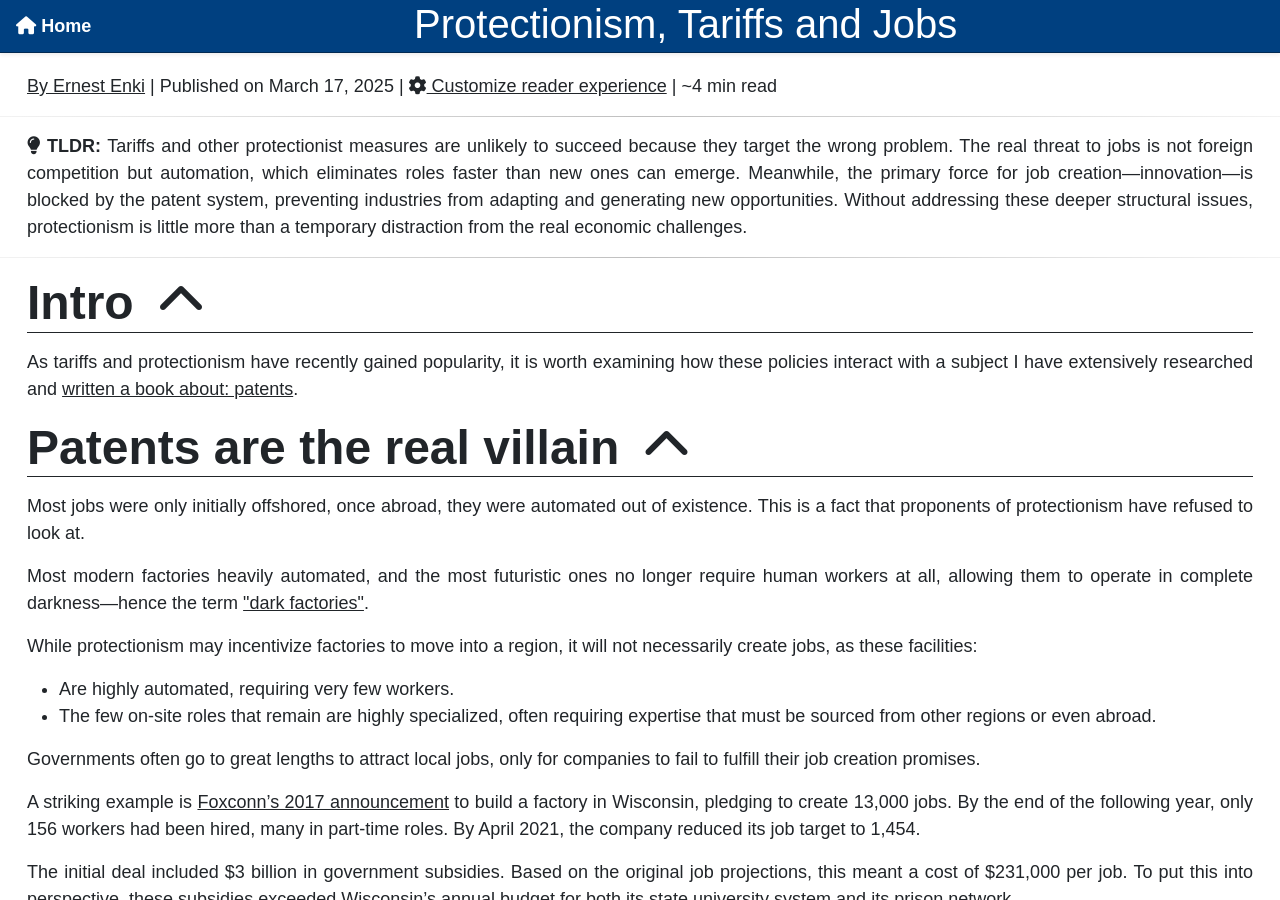
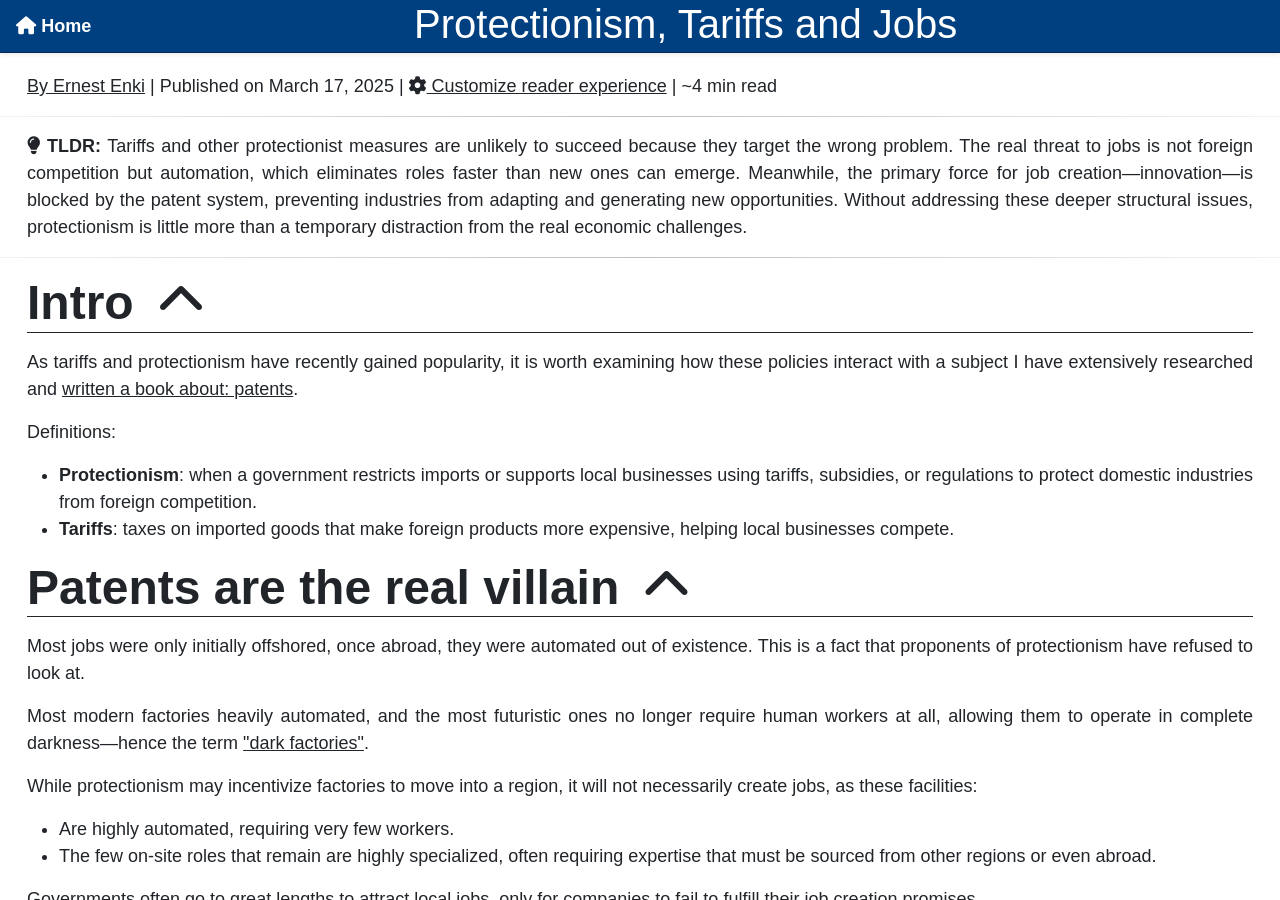
Before and after one commit to ErnestEnki/ernestenki.github.io, a Jekyll site: the page built from _articles/2025-03-17-protectionism_tariffs_jobs.html, in a window 1280 px wide and 900 px high. Built offline with Jekyll 4.4.1, drawn with Linux system fonts in a browser that asks for light colours; some web fonts are replaced; comment, search, counter and statistics services are not loaded; some of the changed text lies outside the part shown.

Commit message:
Updating last article draft with definitions of key concepts

```diff
--- a/_articles/2025-03-17-protectionism_tariffs_jobs.html
+++ b/_articles/2025-03-17-protectionism_tariffs_jobs.html
@@ -12,6 +12,12 @@ draft: true
         <p>As tariffs and protectionism have recently gained popularity, it is worth examining how these policies
           interact with a subject I have extensively researched and <a href="/books/patent_dystopia/summary.html"
             target="_blank">written a book about: patents</a>.</p>
+
+          <p>Definitions:</p>
+          <ul>
+            <li><strong>Protectionism</strong>: when a government restricts imports or supports local businesses using tariffs, subsidies, or regulations to protect domestic industries from foreign competition.</li>
+            <li><strong>Tariffs</strong>: taxes on imported goods that make foreign products more expensive, helping local businesses compete.</li>
+          </ul>
       </div>
     </article>
 
@@ -118,15 +124,3 @@ draft: true
     </article>
   </article>
 </main>
-
-<hr />
-
-<footer>
-  <h2>Key Concepts Reviewed</h2>
-  <ul class="key-concepts">
-    <li>Mean Price: The arithmetic mean price of a traded asset over a given time interval, weighted by volume. Also
-      known as the Volume-Weighted Average Price (VWAP).</li>
-    <li>Price Prediction Market: are open markets that enable the prediction of asset prices using financial incentives.
-    </li>
-  </ul>
-</footer>
```
